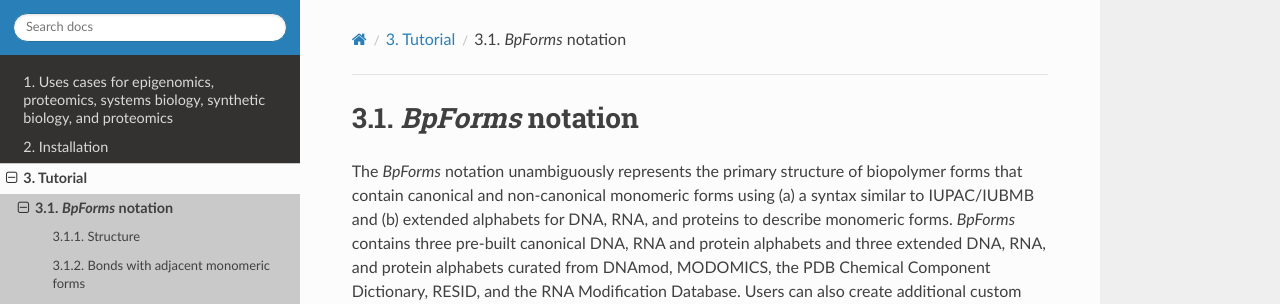
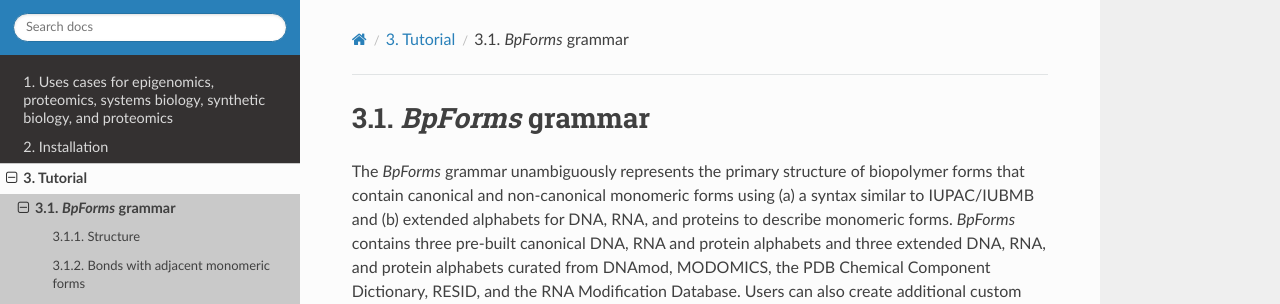
Before and after one commit to KarrLab/bpforms, a Sphinx documentation site: the page built from docs/grammar.rst, in a window 1280 px wide and 900 px high. Shown: the top 304 px of the window. Built offline with Sphinx 7.4.7 and the Read the Docs theme 2.0.0, drawn with Linux system fonts in a browser that asks for light colours; pages that are not in the unit, such as notebooks, are missing from menus.

Commit message:
renaming notation -> grammar in documentation

```diff
--- a/docs/notation.rst
+++ b/docs/grammar.rst
@@ -1,9 +1,9 @@
-.. _notation:
+.. _grammar:
 
-`BpForms` notation
+`BpForms` grammar
 ------------------
 
-The `BpForms` notation unambiguously represents the primary structure of biopolymer forms that contain canonical and non-canonical monomeric forms using (a) a syntax similar to IUPAC/IUBMB and (b) extended alphabets for DNA, RNA, and proteins to describe monomeric forms. `BpForms` contains three pre-built canonical DNA, RNA and protein alphabets and three extended DNA, RNA, and protein alphabets curated from DNAmod, MODOMICS, the PDB Chemical Component Dictionary, RESID, and the RNA Modification Database. Users can also create additional custom alphabets. These alphabets are associated with their corresponding biopolyer form, which allows `BpForms` to calculate the chemical structure (e.g., in SMILES format), chemical formula, molecular weight, and charge of a biopolymer.
+The `BpForms` grammar unambiguously represents the primary structure of biopolymer forms that contain canonical and non-canonical monomeric forms using (a) a syntax similar to IUPAC/IUBMB and (b) extended alphabets for DNA, RNA, and proteins to describe monomeric forms. `BpForms` contains three pre-built canonical DNA, RNA and protein alphabets and three extended DNA, RNA, and protein alphabets curated from DNAmod, MODOMICS, the PDB Chemical Component Dictionary, RESID, and the RNA Modification Database. Users can also create additional custom alphabets. These alphabets are associated with their corresponding biopolyer form, which allows `BpForms` to calculate the chemical structure (e.g., in SMILES format), chemical formula, molecular weight, and charge of a biopolymer.
 
 * Monomeric forms that are present in the alphabet are indicated by a single character or multiple characters delimited by curly brackets.
 * Monomeric forms that are not in the alphabet are defined "inline" with one or more attributes separated by vertical pipes ("|") inside square brackets.
--- a/docs/index.rst
+++ b/docs/index.rst
@@ -5,7 +5,7 @@
 
 `BpForms` emcompasses five tools:
 
-* A notation for concretely describing the primary structures of non-canonical biopolymers. See :numref:`notation` for detailed information. For example, the following represents a modified DNA molecule that contains a deoxyinosine monomeric form at the fourth position:
+* A grammar for concretely describing the primary structures of non-canonical biopolymers. See :numref:`grammar` for detailed information. For example, the following represents a modified DNA molecule that contains a deoxyinosine monomeric form at the fourth position:
   ::
 
     ACG{dI}
--- a/docs/python_api.rst
+++ b/docs/python_api.rst
@@ -16,7 +16,7 @@
 Creating biopolymer forms
 ^^^^^^^^^^^^^^^^^^^^^^^^^
 
-Use the `BpForms` notation and the ``bpforms.BpForm.from_str`` method to create an instance of ``bpforms.BpForm`` that represents a form of a biopolymer::
+Use the `BpForms` grammar and the ``bpforms.BpForm.from_str`` method to create an instance of ``bpforms.BpForm`` that represents a form of a biopolymer::
 
     dna_form = bpforms.DnaForm().from_str('ACG{m2C}AC')
 
--- a/docs/tutorial.rst
+++ b/docs/tutorial.rst
@@ -5,7 +5,7 @@
     :maxdepth: 2
     :caption: Table of contents
 
-    notation.rst
+    grammar.rst
     website.rst
     rest_api.rst
     cli.rst
```
Also changed, not shown: README.md (+1 -1 lines), 2 other files.
